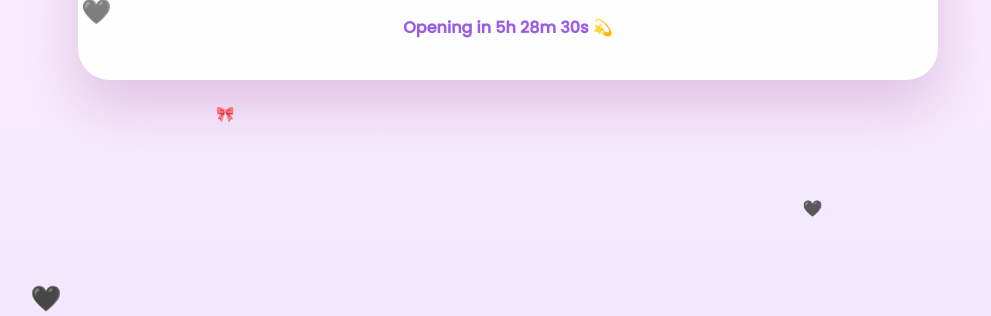
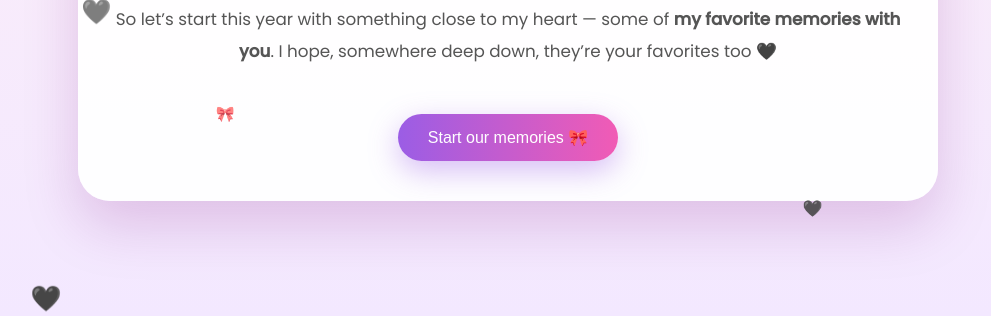
Before and after one commit to rahulr-del/happynewyear, a plain HTML site: page index.html in a window 1280 px wide. Shown: the part 484-800 px from the top of the page, without its empty margins (132-1123 px from the left). Drawn offline with Linux system fonts and the light colour scheme.

Commit message:
Update index.html

```diff
--- a/index.html
+++ b/index.html
@@ -224,7 +224,7 @@
 
   <script>
     document.addEventListener('DOMContentLoaded', () => {
-      const DEV_BYPASS = false; // 🔓 DEV MODE: set to false before sending
+      const DEV_BYPASS = true; // 🔓 DEV MODE: set to false before sending
       const memories = [
         { media: { type: 'video', src: 'media/memory1.mp4' }, text: 'the sm concert lets start with this the starting of our beautiful jorney, this day was so diabolical all perfect we almost all day together,, you held my hand for the first time i was amazed , my heart raced a little , you took me out of the croud and then you fell almost fell on me my heart beat got faster like omg how on earth this miracle happend but then i saw ohhh fuck you are unconsious ... but yeah it was perfect . i still remember when i was standing next to you ans we were looking at out reflection in the window I so much wantd to put my hand on your waist butt ahh i was so nervous ... I LOVEE YOU MY BABYY s'},
         { media: { type: 'video', src: 'media/memory2.mp4' }, text: 'this was the first time i bought someone in my life a rose , and I remember i forgot to give it to you before exam , i wanted to make your day by giving you it before exam so that your exam will go good . I remember how hesitant i was to give it to you i waws nervous if you would accept it or not but whenyou saw it you were smiling ahh that feeling o my god it was amazing . then you sent a snap, you posted that on story ohh i cant even explain to you how good i felt i litteraly jumped out of my bed and danced out of happines when i say your story then i recorded it . I LOVE YOU SO MUUUCH MY BABY.' },
```
